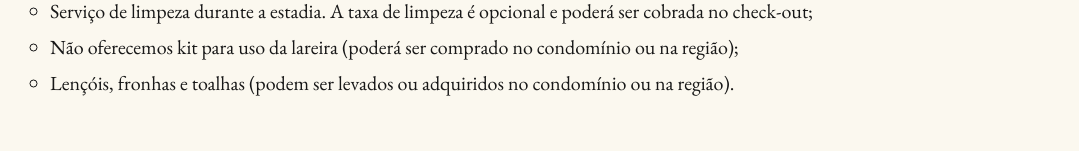
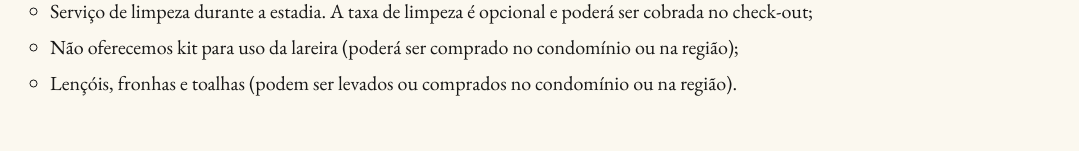
Before and after one commit to maisaolisilva/diario-de-viagens, a Next.js app: page /planoDeHospedagem in a window 1280 px wide. Shown: the part 2040-2191 px from the top of the page, without its empty margins (0-1079 px from the left). Built offline with nearby package versions, Linux system fonts and the light colour scheme; a web font is replaced by a local one.

Commit message:
alteração no texto

```diff
--- a/app/planoDeHospedagem/page.tsx
+++ b/app/planoDeHospedagem/page.tsx
@@ -88,7 +88,7 @@ export default function Home() {
               <li>Café da manhã ou qualquer outra refeição;</li>
               <li>Serviço de limpeza durante a estadia. A taxa de limpeza é opcional e poderá ser cobrada no check-out;</li>
               <li>Não oferecemos kit para uso da lareira (poderá ser comprado no condomínio ou na região);</li>
-              <li>Lençóis, fronhas e toalhas (podem ser levados ou adquiridos no condomínio ou na região).</li>
+              <li>Lençóis, fronhas e toalhas (podem ser levados ou comprados no condomínio ou na região).</li>
             </ul>
           </li>
         </ul>
```
